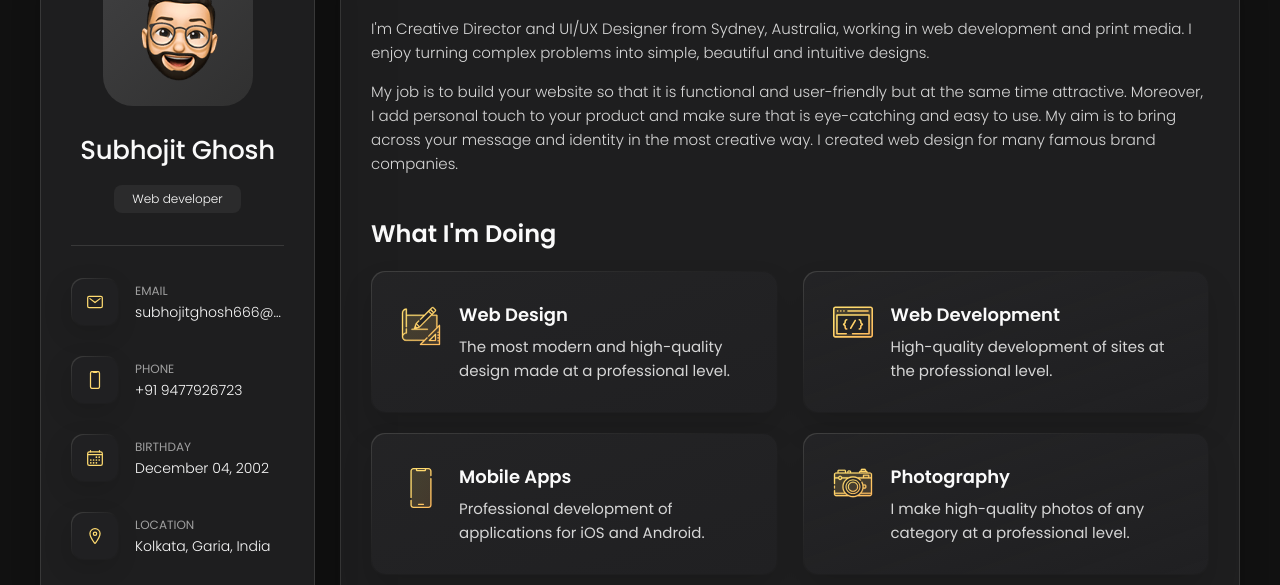
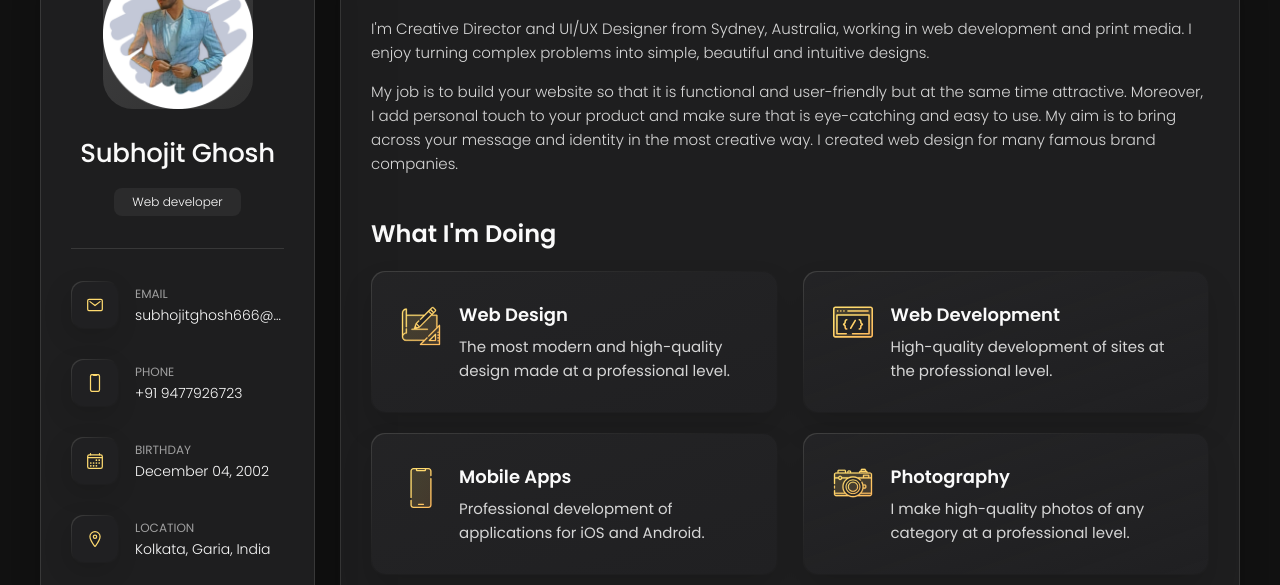
Before and after one commit to Subhojit666/Portfolio, a plain HTML site: page index.html in a window 1280 px wide. Shown: the part 162-747 px from the top of the page. Drawn offline with nearby package versions, Linux system fonts and the light colour scheme.

Commit message:
Update index.html

```diff
--- a/index.html
+++ b/index.html
@@ -42,7 +42,7 @@
       <div class="sidebar-info">
 
         <figure class="avatar-box">
-          <img src="./assets/images/my-avatar.png" alt="Richard hanrick" width="80">
+          <img src="./assets/images/profile-pic (3).png" alt="Richard hanrick" width="80">
         </figure>
 
         <div class="info-content">
```
